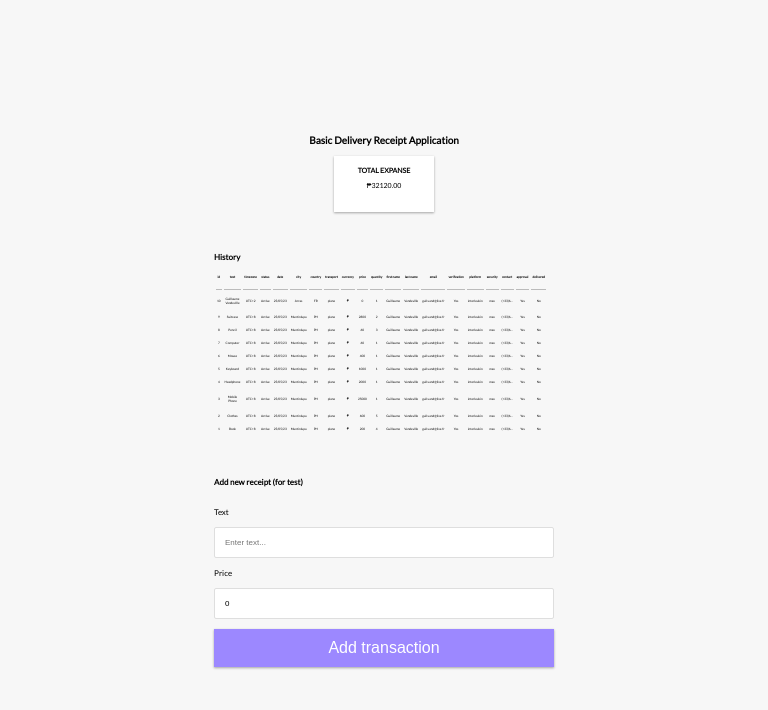
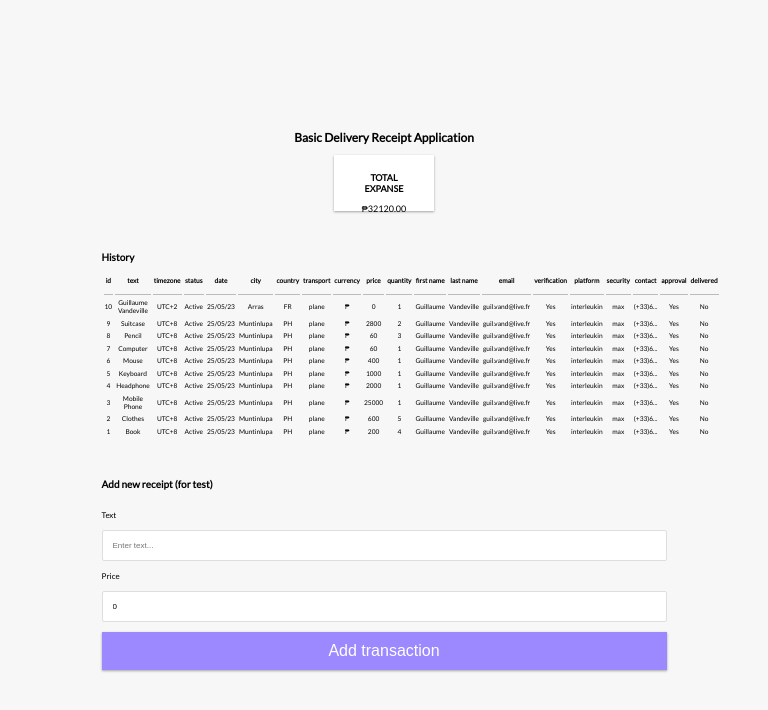
Before and after one commit to guillaume-vandeville/projectx, a React (Create React App) app: page / in a window 768 px wide. Shown: the top 710 px of the page. Built offline with nearby package versions, Linux system fonts and the light colour scheme.

Commit message:
responsive finished

```diff
--- a/src/App.css
+++ b/src/App.css
@@ -69,20 +69,6 @@ h4 {
   text-align: center;
 }
 
-.money {
-  font-size: medium;
-  letter-spacing: 1px;
-  margin: 5px 0;
-}
-
-.plus {
-  color: #2ecc71;
-}
-
-.minus {
-  color: #c0392b;
-}
-
 label {
   font-size: small;
   display: inline-block;
@@ -112,43 +98,10 @@ input[type='number'] {
   width: 100%;
 }
 
-.btn:focus,
-.delete-btn:focus {
+.btn:focus {
   outline: 0;
 }
 
-.delete-btn {
-  cursor: pointer;
-  background-color: #e74c3c;
-  border: 0;
-  color: #fff;
-  font-size: 20px;
-  line-height: 20px;
-  padding: 2px 5px;
-  position: absolute;
-  top: 50%;
-  left: 0;
-  transform: translate(-100%, -50%);
-  opacity: 0;
-  transition: opacity 0.3s ease;
-}
-
-.list li {
-  font-size: x-small;
-  color: #333;
-  display: flex;
-  justify-content: space-between;
-  position: relative;
-
-}
-
-.divTable{
-    width: 100%;
-    height: 100vh;
-    display: flex;
-    justify-content: center;
-    align-items: center;
-}
 
 table {
   width: 1000px;
@@ -168,21 +121,51 @@ td {
 
 }
 
-.list li.plus {
-  border-right: 5px solid #2ecc71;
+@media (max-width: 990px) and (min-width:620px){
+  .container {
+    width: 565px;
+  }
+  .inc-exp-container {
+    width: 100px;
+    font-size: 9px;
+    text-align: center;
+    height: 7vh;
+    padding: 3%;
+  }
+  table {
+    width: 500px;
+    height: 165px;
+  }
+  th {
+    font-size: 6.6px;
+  }
+  td {
+    font-size: 6.6px;
+  }
+  h1 {
+    font-size: 10px;
+  }
+  h2{
+    font-size: 12px;
+  }
+  h3 {
+    font-size: 10px;
+  }
+  h4 {
+    font-size: 9px;
+  }
+  input[type='text'],
+  input[type='number'] {
+    font-size: 8px;
+  }
+  label {
+    font-size: 8px;
+  }
 }
 
-.list li.minus {
-  border-right: 5px solid #c0392b;
-}
-
-.transaction-box:hover .delete-btn {
-  opacity: 1;
-}
-
-@media (max-width: 1024px) and (min-width: 768px) and (min-height: 768px) and (max-height:1024px){
+@media (max-width: 619px) and (min-width:340px){
   .container {
-    width: 340px;
+    width: 330px;
   }
   .inc-exp-container {
     width: 100px;
@@ -190,23 +173,16 @@ td {
     text-align: center;
     height: 7vh;
     padding: 3%;
-
   }
   table {
     width: 230px;
     height: 165px;
   }
   th {
-    font-size: 3.1px;
+    font-size: 2.7px;
   }
   td {
-    font-size: 3.1px;
-  }
-  .list li{
-    font-size:3.1px;
-  }
-  .delete-btn {
-    transform: translate(-150%, -10%);
+    font-size: 2.7px;
   }
   h1 {
     font-size: 8px;
@@ -228,52 +204,44 @@ td {
     font-size: 8px;
   }
 }
-
-@media (max-width: 480px) {
+@media (max-width: 339px){
   .container {
-    width: 340px;
+    width: 280px;
   }
   .inc-exp-container {
     width: 100px;
-    font-size: 7px;
+    font-size: 6px;
     text-align: center;
     height: 7vh;
     padding: 3%;
-
   }
   table {
     width: 230px;
     height: 165px;
   }
   th {
-    font-size: 3.1px;
+    font-size: 2.4px;
   }
   td {
-    font-size: 3.1px;
-  }
-  .list li{
-    font-size:3.1px;
-  }
-  .delete-btn {
-    transform: translate(-150%, -10%);
+    font-size: 2.4px;
   }
   h1 {
-    font-size: 8px;
+    font-size: 7px;
   }
   h2{
-    font-size: 10px;
+    font-size: 9px;
   }
   h3 {
-    font-size: 8px;
+    font-size: 7px;
   }
   h4 {
-    font-size: 7px;
+    font-size: 6px;
   }
   input[type='text'],
   input[type='number'] {
-    font-size: 8px;
+    font-size: 7px;
   }
   label {
-    font-size: 8px;
+    font-size: 7px;
   }
 }
```
